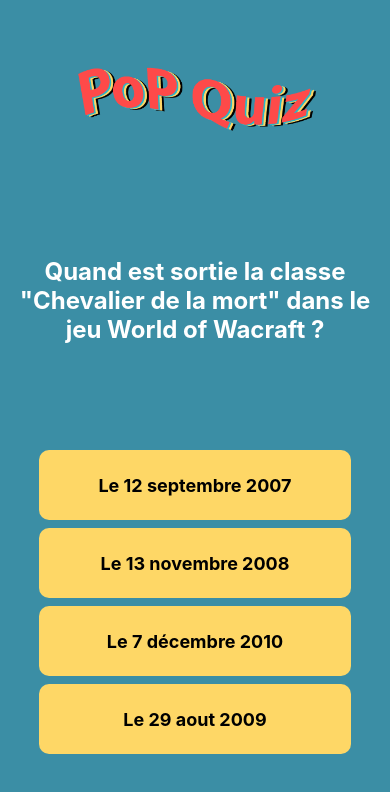
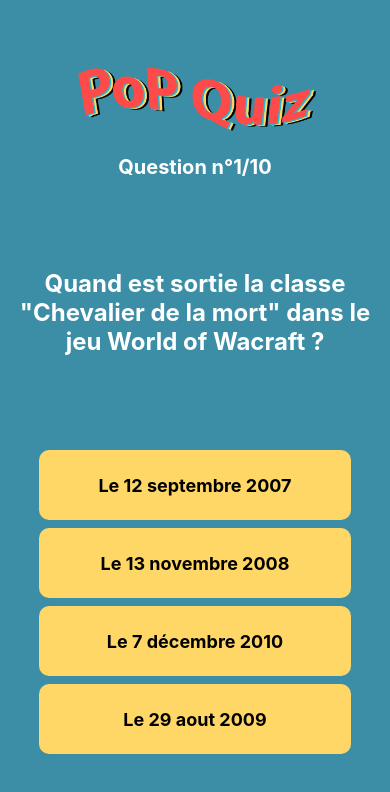
Before and after one commit to JulienIzz/pop-quizz, a React Native app: screen /Game in a window 390 px wide. Shown: the top 792 px of the page. Built offline with nearby package versions, Linux system fonts and the light colour scheme.

Commit message:
Ajout du suivi des questions pendant le jeu

```diff
--- a/src/pages/GamePage.jsx
+++ b/src/pages/GamePage.jsx
@@ -32,6 +32,17 @@
       }}
     >
       <HeaderApp />
+      <View style={{ alignItems: "center" }}>
+        <Text
+          style={{
+            color: "white",
+            fontWeight: "bold",
+            fontSize: 20,
+          }}
+        >
+          Question n°{numberOfQuestionDisplayed}/10
+        </Text>
+      </View>
       <View
         style={{
           alignItems: "center",
```
